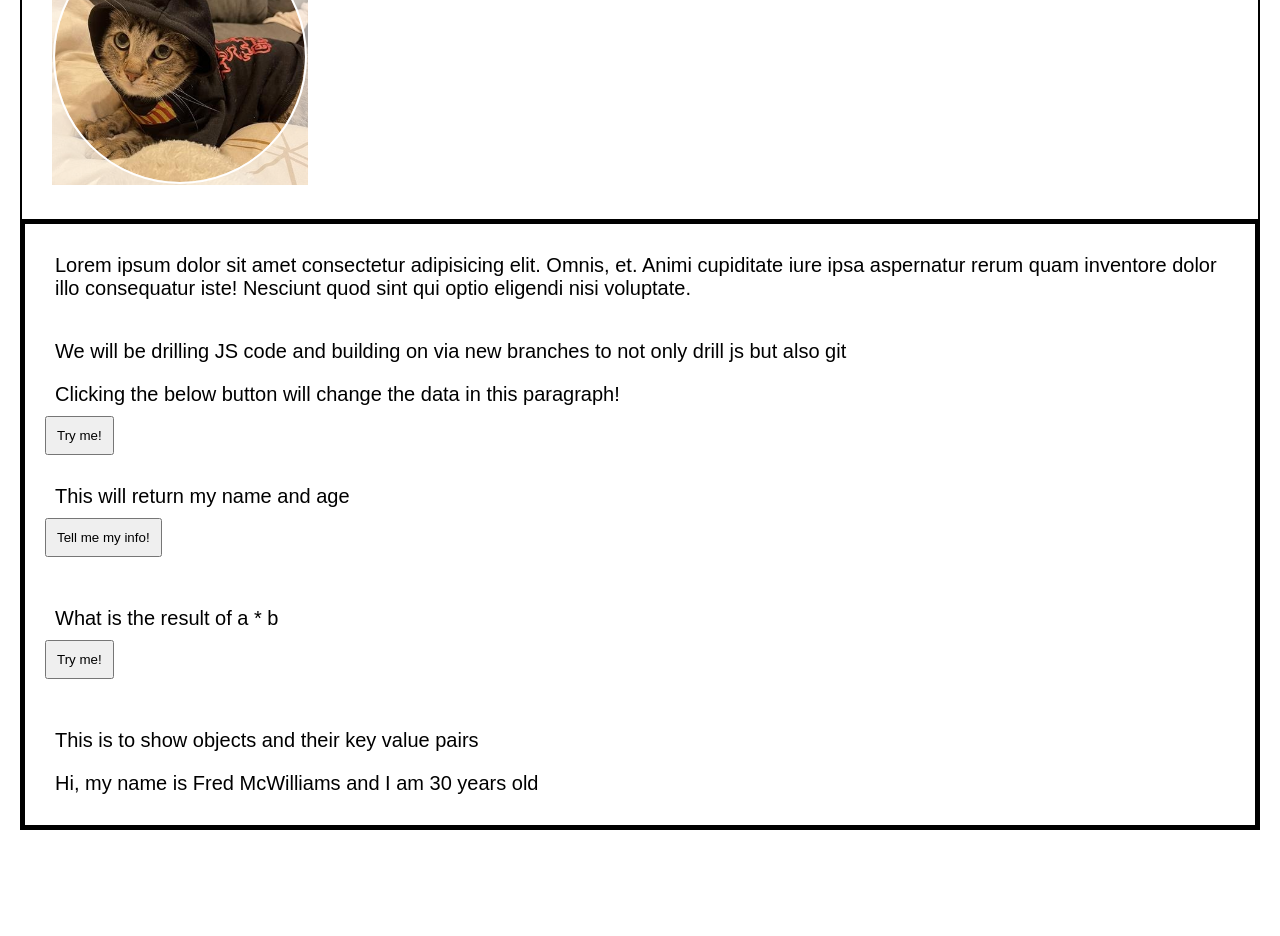
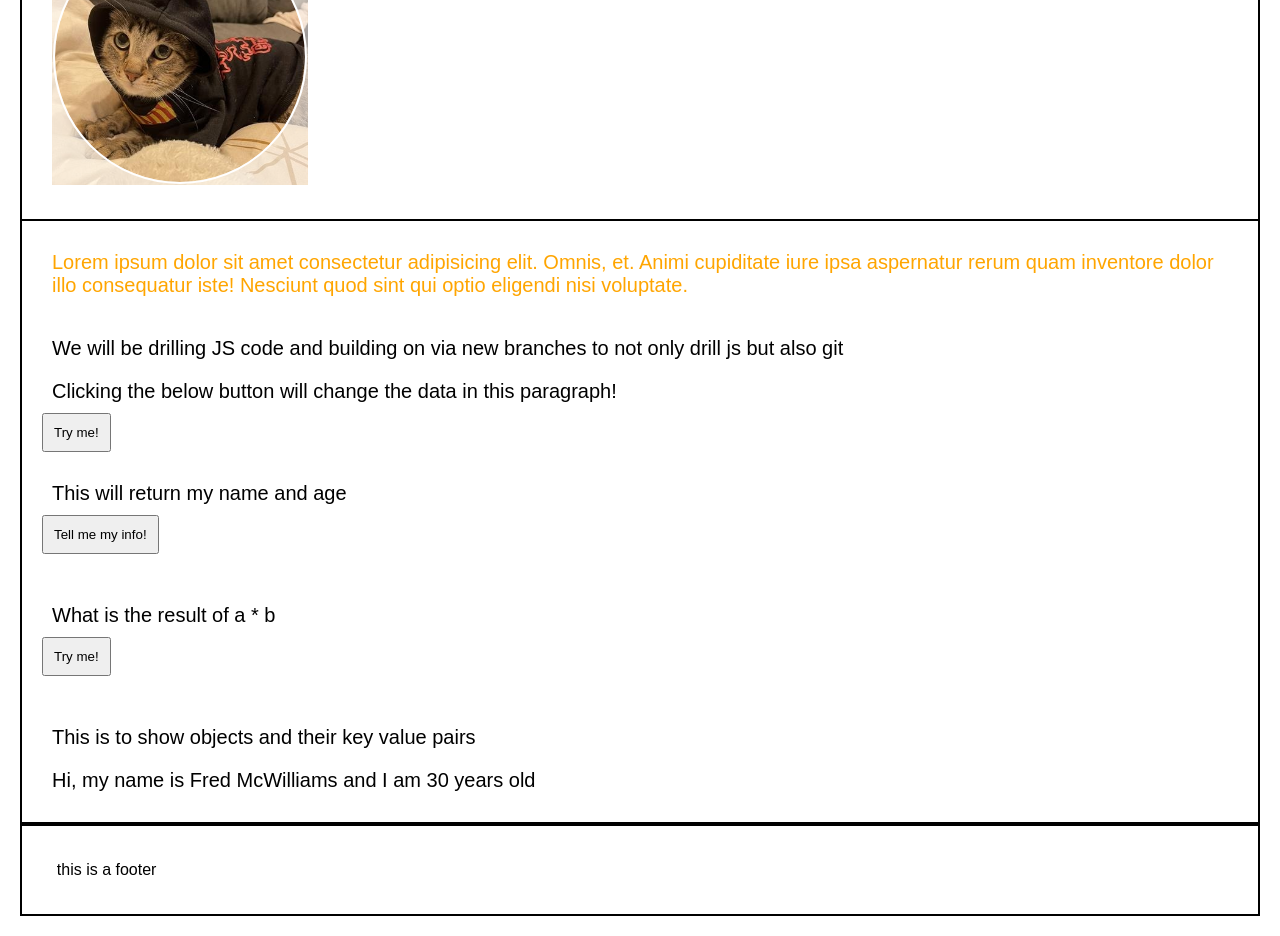
Before and after one commit to fmcwilliams92/javascript-learning, a plain HTML site: page index.html in a window 1280 px wide. Shown: the part 123-1059 px from the top of the page. Before the commit the page ends 973 px from the top, so only its background shows below. Drawn offline with Linux system fonts and the light colour scheme.

Commit message:
working with objects and css, also focusing on organizing html

```diff
--- a/assets/css/style.css
+++ b/assets/css/style.css
@@ -2,6 +2,7 @@
 :root {
   --primary-color: white;
   --secondary-color: Blue;
+  --third-color: orange;
 }
 
 body {
@@ -56,5 +57,15 @@ header nav ul li a {
 /* -- this is for the body --*/
 .mainBody {
   font-size: 20px;
-  border: 5px solid black;
+  border: 2px solid black;
 }
+
+#intro {
+  color: var(--third-color);
+}
+
+/* this is the footer CSS */
+.footer {
+  border: 2px solid black;
+  padding: 2% 2%;
+}
--- a/index.html
+++ b/index.html
@@ -66,6 +66,10 @@
   </section>
 
 
+<footer class="footer">
+  <p>this is a footer</p>
+</footer>
+
 <!-- this is the script linking in the JS file, they can either go in the body or you can put them in the header.-->
 <script src="./assets/script/script.js"></script>
 
```
